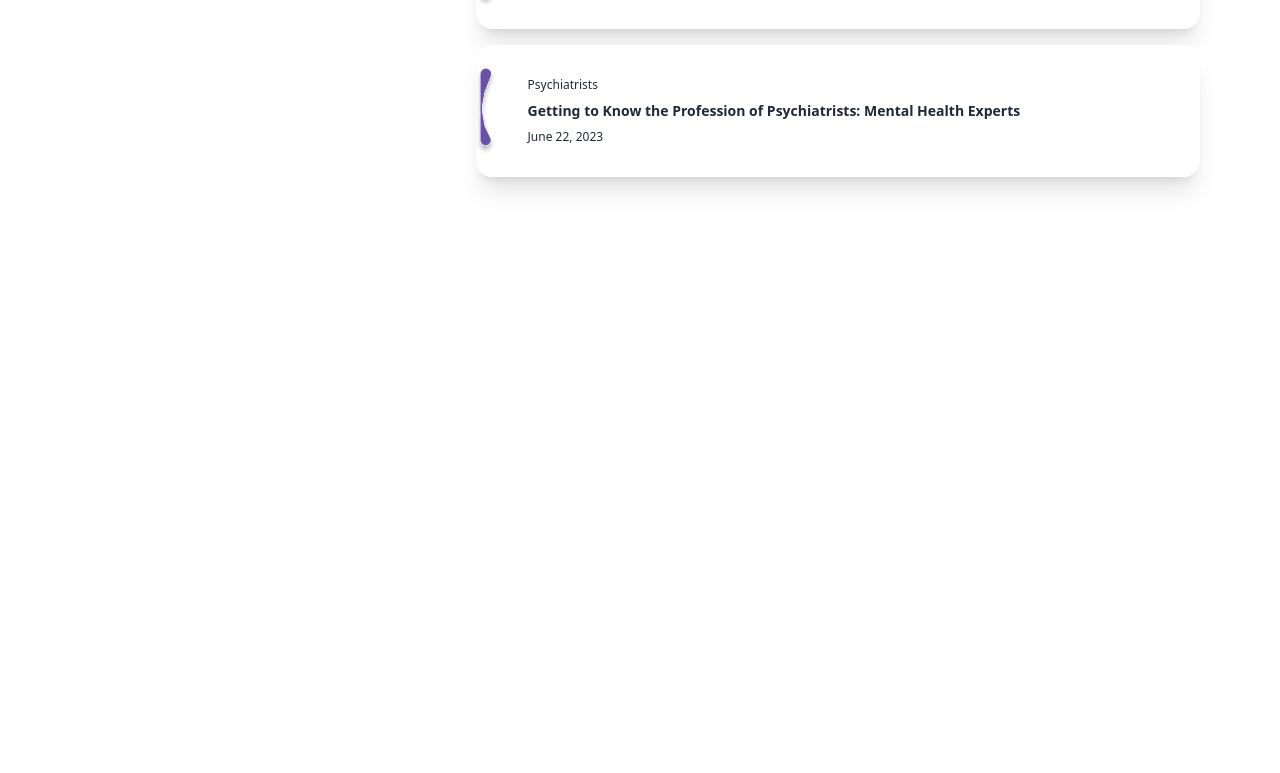
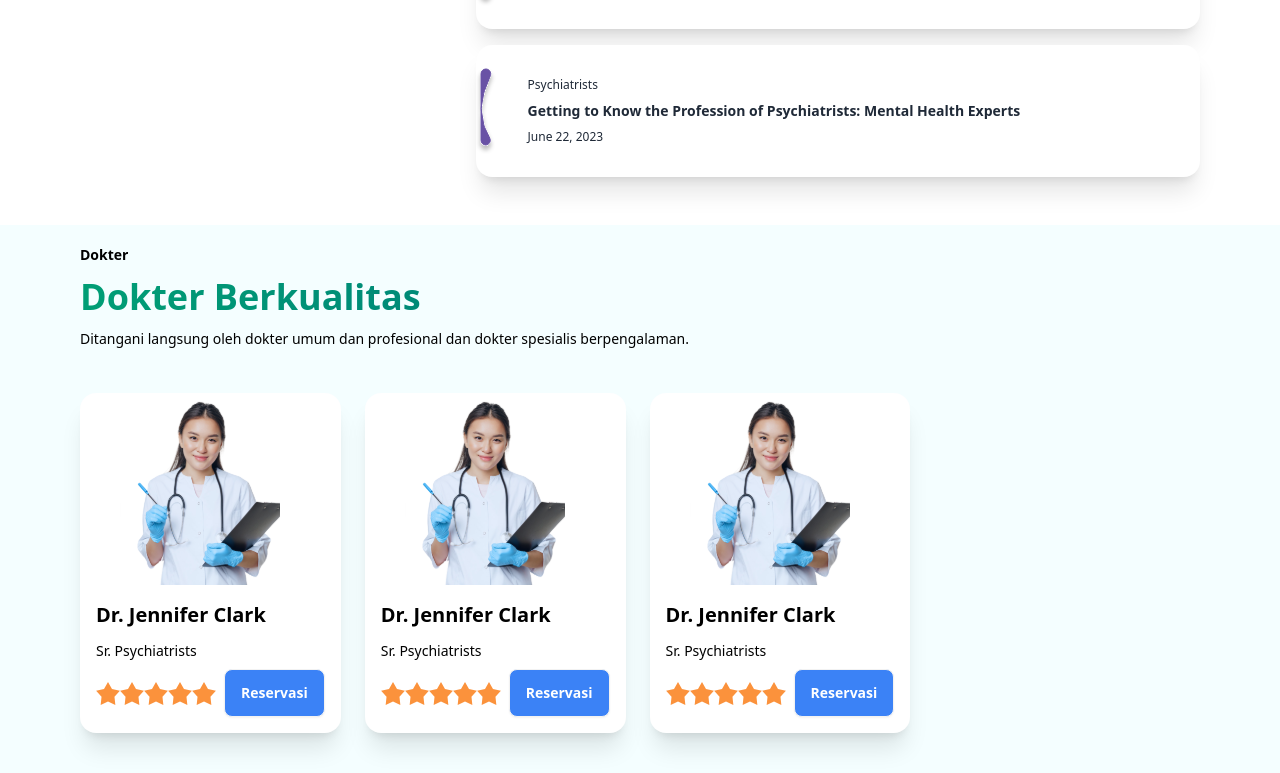
Before and after one commit to fs37dev/front-end-user, a React (Vite) app: page / in a window 1280 px wide. Shown: the part 1821-2594 px from the top of the page. Before the commit the page ends 2046 px from the top, so only its background shows below. Built offline with nearby package versions, Linux system fonts and the light colour scheme.

Commit message:
feat:listdokter.jsx

```diff
--- a/src/components/listdoctor.jsx
+++ b/src/components/listdoctor.jsx
@@ -0,0 +1,191 @@
+import React from "react";
+import dokter from "/dokter.svg";
+
+function ListDokter() {
+  return (
+    <>
+      <div
+        className="px-20 p-2"
+        style={{ backgroundColor: "#f4feff", color: "#000" }}
+      >
+        <div>
+          <div className="text-sm font-bold py-3">Dokter</div>
+          <h1
+            className="text-4xl font-bold"
+            style={{
+              backgroundImage:
+                "linear-gradient(90.29deg, rgba(0, 158, 117, 1) 0%, rgba(0, 92, 123, 1) 100%)",
+              WebkitBackgroundClip: "text",
+              WebkitTextFillColor: "transparent",
+            }}
+          >
+            Dokter Berkualitas
+          </h1>
+          <p className="text-sm py-3">
+            Ditangani langsung oleh dokter umum dan profesional dan dokter
+            spesialis berpengalaman.
+          </p>
+        </div>
+        <form action="" method="get" className="flex flex-row gap-6 py-8">
+          <div className="card card-compact bg-base-100 shadow-xl">
+            <figure className="w-60">
+              <img src={dokter} alt="dokter" className="w-40" />
+            </figure>
+            <div className="card-body">
+              <h2 className="card-title">Dr. Jennifer Clark</h2>
+              <p>Sr. Psychiatrists</p>
+              <div className="card-actions justify-between items-center">
+                <div className="rating">
+                  <input
+                    type="radio"
+                    name=""
+                    className="mask mask-star-2 bg-orange-400"
+                    disabled
+                  />
+                  <input
+                    type="radio"
+                    name=""
+                    className="mask mask-star-2 bg-orange-400"
+                    disabled
+                  />
+                  <input
+                    type="radio"
+                    name=""
+                    className="mask mask-star-2 bg-orange-400"
+                    disabled
+                  />
+                  <input
+                    type="radio"
+                    name=""
+                    className="mask mask-star-2 bg-orange-400"
+                    disabled
+                  />
+                  <input
+                    type="radio"
+                    name=""
+                    className="mask mask-star-2 bg-orange-400"
+                    disabled
+                  />
+                </div>
+                <input type="hidden" name="id" value="" />
+                <button
+                  type="submit"
+                  id=""
+                  className="btn bg-blue-500 text-white"
+                >
+                  Reservasi
+                </button>
+              </div>
+            </div>
+          </div>
+
+          <div className="card card-compact bg-base-100 shadow-xl">
+            <figure className="w-60">
+              <img src={dokter} alt="dokter" className="w-40" />
+            </figure>
+            <div className="card-body">
+              <h2 className="card-title">Dr. Jennifer Clark</h2>
+              <p>Sr. Psychiatrists</p>
+              <div className="card-actions justify-between items-center">
+                <div className="rating">
+                  <input
+                    type="radio"
+                    name=""
+                    className="mask mask-star-2 bg-orange-400"
+                    disabled
+                  />
+                  <input
+                    type="radio"
+                    name=""
+                    className="mask mask-star-2 bg-orange-400"
+                    disabled
+                  />
+                  <input
+                    type="radio"
+                    name=""
+                    className="mask mask-star-2 bg-orange-400"
+                    disabled
+                  />
+                  <input
+                    type="radio"
+                    name=""
+                    className="mask mask-star-2 bg-orange-400"
+                    disabled
+                  />
+                  <input
+                    type="radio"
+                    name=""
+                    className="mask mask-star-2 bg-orange-400"
+                    disabled
+                  />
+                </div>
+                <input type="hidden" name="id" value="" />
+                <button
+                  type="submit"
+                  id=""
+                  className="btn bg-blue-500 text-white"
+                >
+                  Reservasi
+                </button>
+              </div>
+            </div>
+          </div>
+
+          <div className="card card-compact bg-base-100 shadow-xl">
+            <figure className="w-60">
+              <img src={dokter} alt="dokter" className="w-40" />
+            </figure>
+            <div className="card-body">
+              <h2 className="card-title">Dr. Jennifer Clark</h2>
+              <p>Sr. Psychiatrists</p>
+              <div className="card-actions justify-between items-center">
+                <div className="rating">
+                  <input
+                    type="radio"
+                    name=""
+                    className="mask mask-star-2 bg-orange-400"
+                    disabled
+                  />
+                  <input
+                    type="radio"
+                    name=""
+                    className="mask mask-star-2 bg-orange-400"
+                    disabled
+                  />
+                  <input
+                    type="radio"
+                    name=""
+                    className="mask mask-star-2 bg-orange-400"
+                    disabled
+                  />
+                  <input
+                    type="radio"
+                    name=""
+                    className="mask mask-star-2 bg-orange-400"
+                    disabled
+                  />
+                  <input
+                    type="radio"
+                    name=""
+                    className="mask mask-star-2 bg-orange-400"
+                    disabled
+                  />
+                </div>
+                <input type="hidden" name="id" value="" />
+                <button
+                  type="submit"
+                  id=""
+                  className="btn bg-blue-500 text-white"
+                >
+                  Reservasi
+                </button>
+              </div>
+            </div>
+          </div>
+        </form>
+      </div>
+    </>
+  );
+}
+
+export default ListDokter;
--- a/src/pages/home.jsx
+++ b/src/pages/home.jsx
@@ -3,6 +3,7 @@ import React from 'react'
 import HomeGet from '../components/homeget';
 import HomeService from '../components/service';
 import Artikel from '../components/artike';
+import ListDokter from '../components/listdoctor';
 
 function Home() {
   return (
@@ -10,6 +11,7 @@ function Home() {
       <HomeGet/>
       <HomeService/>
       <Artikel/>
+      <ListDokter/>
     </>
   );
 }
```
